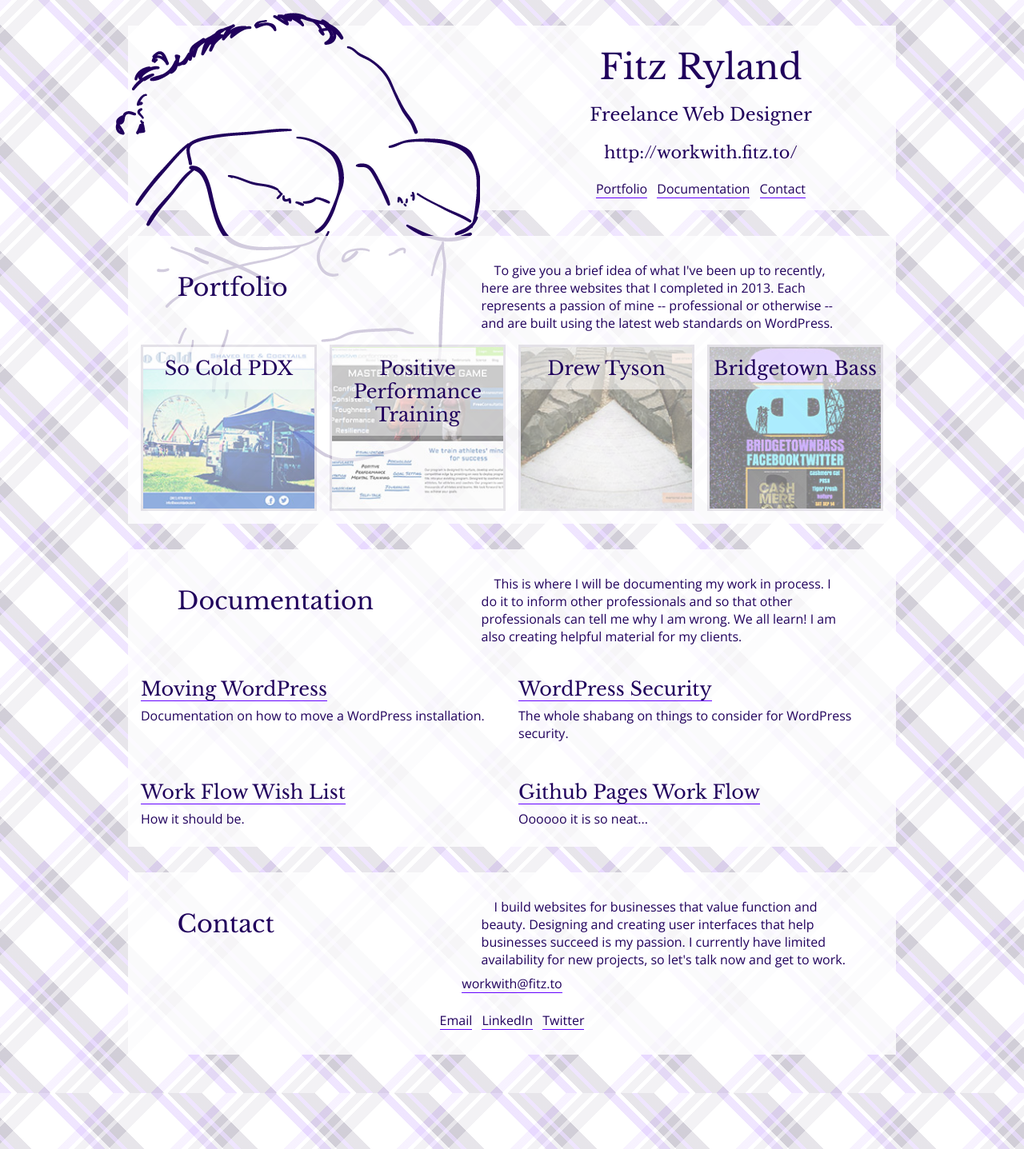
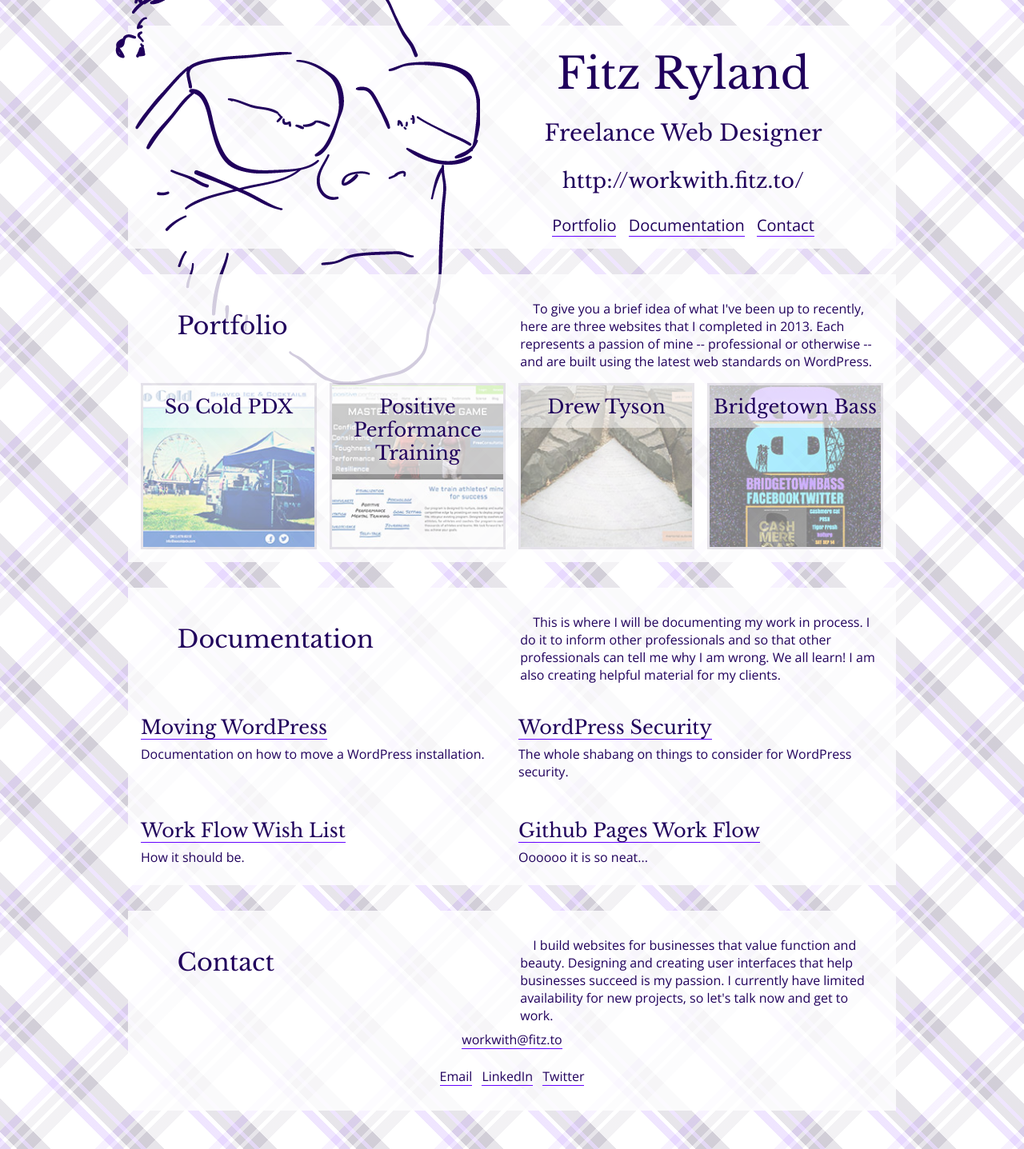
Before and after one commit to fitzryland/workwithfitzto, a Jekyll site: the page built from index.html, in a window 1280 px wide. Shown: the whole page at 80% size. Built offline with Jekyll 4.4.1, drawn with Linux system fonts in a browser that asks for light colours; nearby versions of some CDN libraries; comment, search, counter and statistics services are not loaded.

Commit message:
desktop header spacing and section-description spacing

```diff
--- a/css/main.css
+++ b/css/main.css
@@ -137,7 +137,8 @@
       width: 20em; } }
   @media only screen and (min-width: 979px) {
     .header_text {
-      width: 28.5em; } }
+      font-size: 20px;
+      width: 25em; } }
   .header_text h1 {
     margin: 0.2em 0 0;
     font-size: 2.7em; }
@@ -161,6 +162,7 @@
       width: 21em; } }
   @media only screen and (min-width: 979px) {
     .header_logo {
+      top: -7em;
       width: auto; } }
 
 nav a:not(:last-child) {
@@ -189,9 +191,13 @@
       padding-left: 1.5em; } }
   @media only screen and (min-width: 979px) {
     .section-title {
-      width: 14em; }
+      width: 15.6em; }
       .section-title:nth-child(2n-1) {
         margin-right: 0; } }
+
+@media only screen and (min-width: 979px) {
+  .section-desc {
+    width: 28.3em; } }
 
 .project-thumb {
   display: block;
```
Also changed, not shown: css/main.scss (+7 -2 lines).
